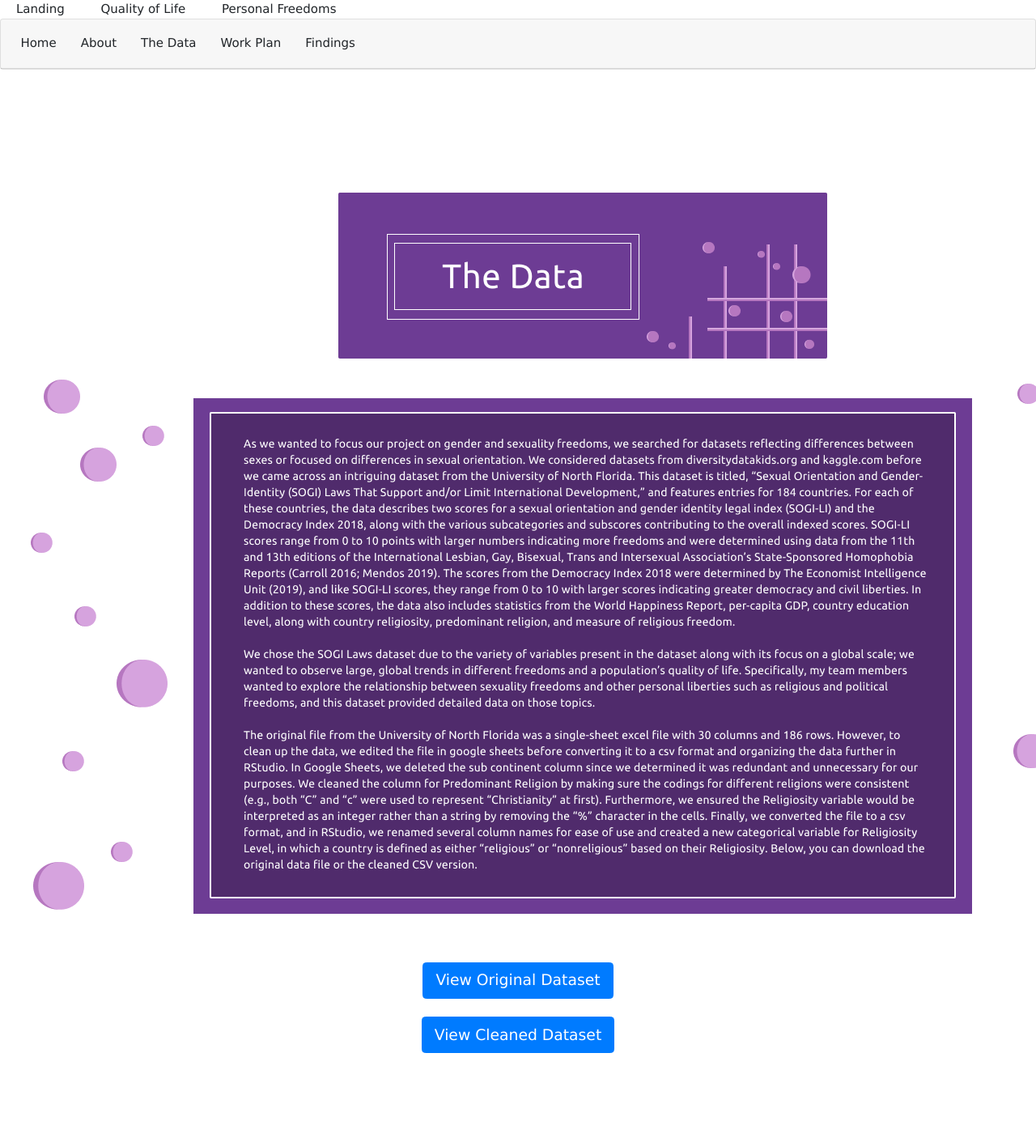
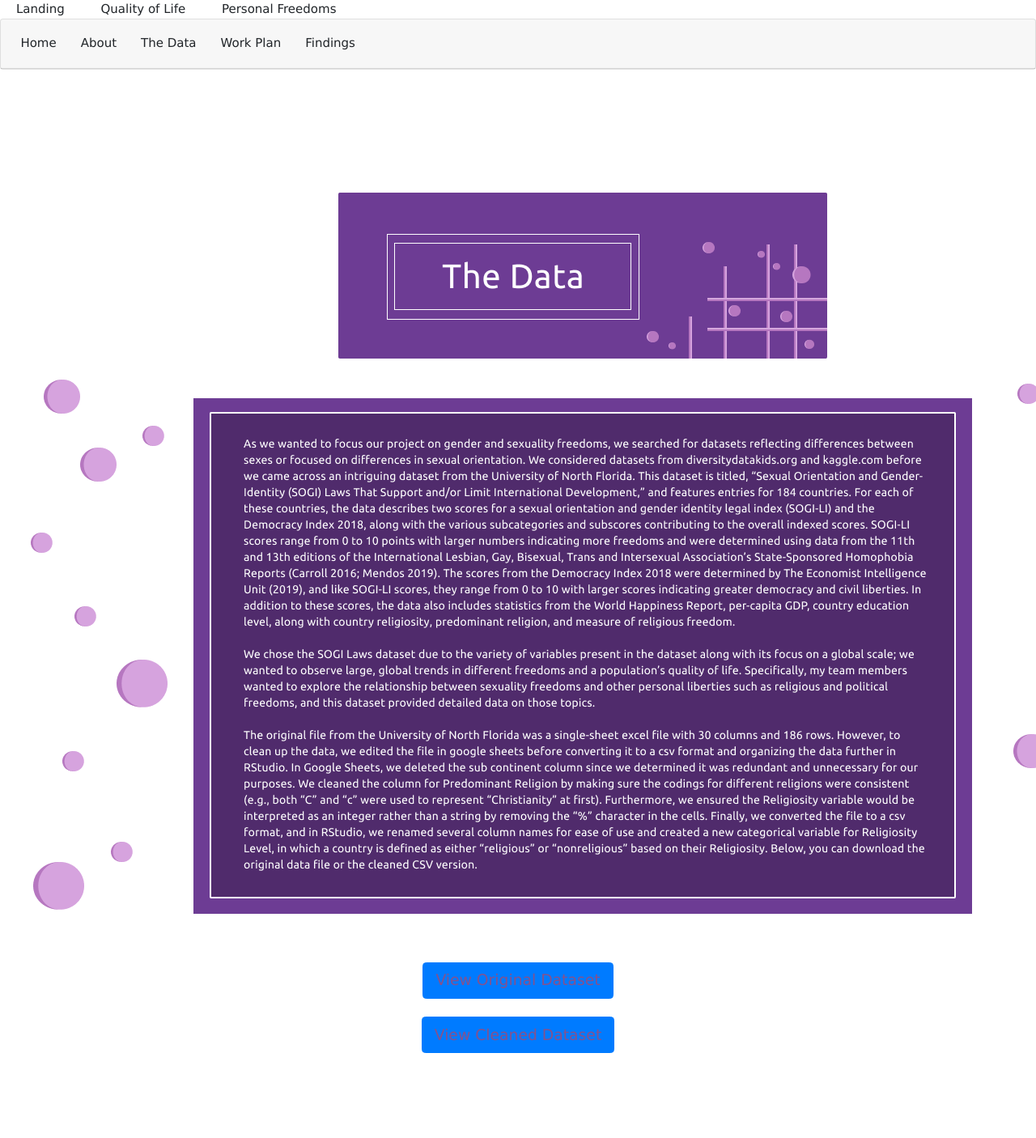
Before and after one commit to LHarrison36/DH125-Final-Project, a Jekyll site: the page built from Data3.md, in a window 1280 px wide. Shown: the whole page at 81% size. Built offline with Jekyll 4.4.1, drawn with Linux system fonts in a browser that asks for light colours.

Commit message:
Update template.html

```diff
--- a/_layouts/template.html
+++ b/_layouts/template.html
@@ -44,6 +44,12 @@
 
     <link rel="stylesheet" href="https://cdn.jsdelivr.net/npm/bootstrap@4.3.1/dist/css/bootstrap.min.css" integrity="sha384-ggOyR0iXCbMQv3Xipma34MD+dH/1fQ784/j6cY/iJTQUOhcWr7x9JvoRxT2MZw1T" crossorigin="anonymous">
     <link rel="stylesheet" href="https://www.w3schools.com/w3css/4/w3.css">
+
+    <style>
+       .btn{
+          color: #85528D;
+       }
+    </style>
 {% endfor %}
 
 
```
